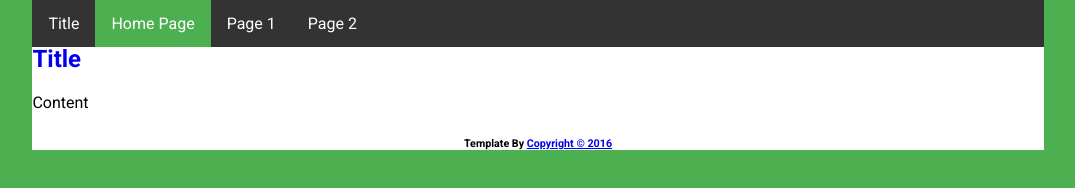
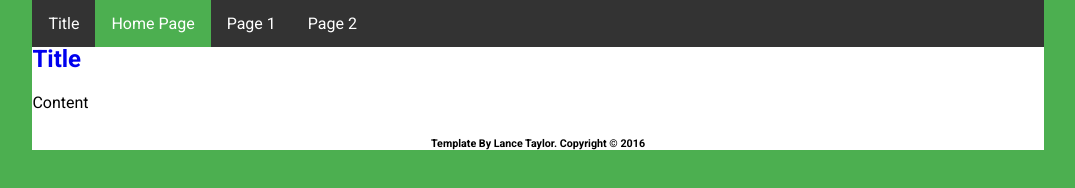
Before and after one commit to HolcombD/20TimeProject, a plain HTML site: page index.html in a window 1280 px wide. Shown: the whole page, without its empty margins (102-1177 px from the left). Drawn offline with Linux system fonts and the light colour scheme.

Commit message:
Update index.html

```diff
--- a/index.html
+++ b/index.html
@@ -19,7 +19,7 @@
     </ul>
     <h2 id="toprow"><a class="permalink" id="#" href="#.html">Title</a></h2>
     <p>Content</p>
-    <h6 id="copyright">Template By <a href="http://lance-b-taylor.com>Lance Taylor</a> <br> Copyright &copy; 2016</h6>
+    <h6 id="copyright">Template By Lance Taylor. Copyright &copy; 2016</h6>
   </div>
 </body>
 </html>
```
